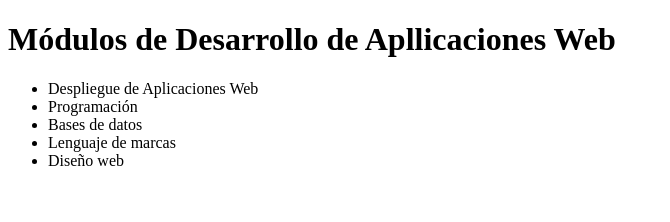
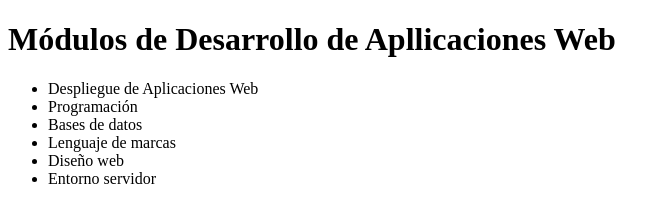
Before and after one commit to albert1t/dawAct4_1, a plain HTML site: page index.html in a window 1280 px wide. Shown: the whole page, without its empty margins (0-670 px from the left). Drawn offline with Linux system fonts and the light colour scheme.

Commit message:
Merge branch "version1"

```diff
--- a/index.html
+++ b/index.html
@@ -13,6 +13,7 @@
         <li>Bases de datos</li>
         <li>Lenguaje de marcas</li>
         <li>Diseño web</li>
+        <li>Entorno servidor</li>
     </ul>
 </body>
 </html>
```
